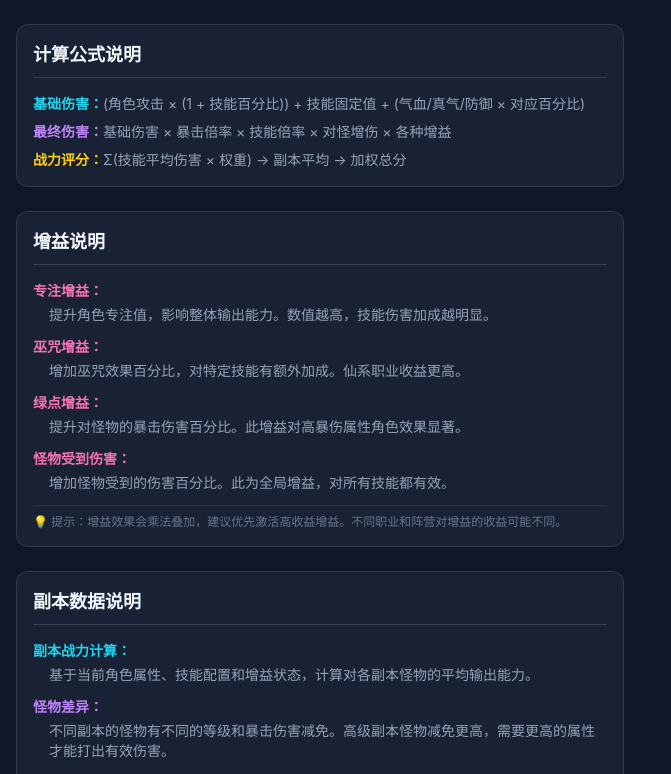
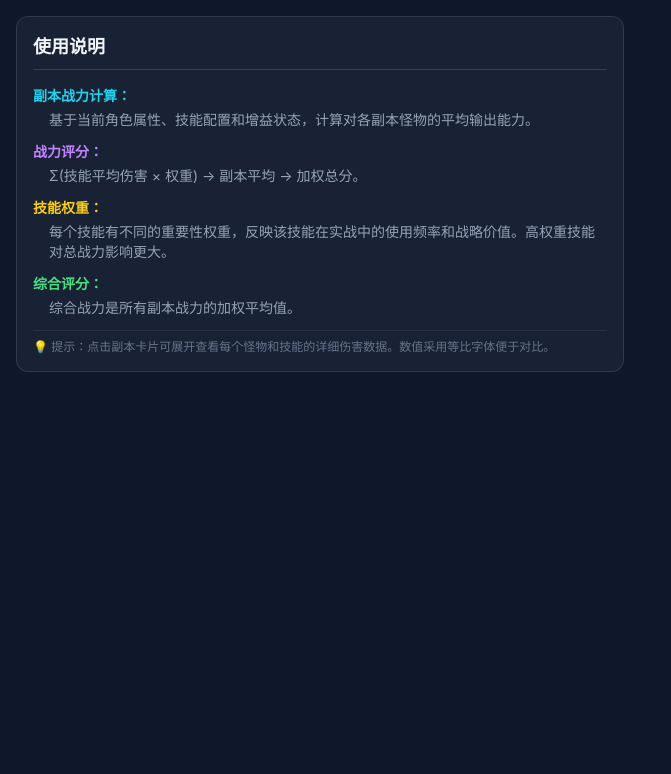
Before and after one commit to myonlystarWang/new_zx_calc, a React app in the folder web_app/: page / in a window 1280 px wide. Shown: the part 2266-3040 px from the top of the page, without its empty margins (0-671 px from the left). After the commit the page ends 2718 px from the top, so only its background shows below. Built offline with nearby package versions, Linux system fonts and the light colour scheme; the HTML template or start-up script is replaced by a standard one.

Commit message:
修改角色属性字体和评分徽章数值范围，修改使用说明

```diff
--- a/web_app/src/components/business/AttributePanel.tsx
+++ b/web_app/src/components/business/AttributePanel.tsx
@@ -106,25 +106,25 @@ export const AttributePanel: React.FC<AttributePanelProps> = ({ attributes, onCh
             </Card>
 
             {/* Formula Description */}
-            <Card title="计算公式说明" className="bg-slate-800/50">
+            {/* <Card title="计算公式说明" className="bg-slate-800/50">
                 <div className="text-sm text-slate-400 space-y-2">
                     <div>
                         <strong className="text-cyan-400">基础伤害：</strong>
-                        (角色攻击 × (1 + 技能百分比)) + 技能固定值 + (气血/真气/防御 × 对应百分比)
+                        (角色攻击 × (1 + 技能攻击百分比)) + 技能攻击固定值 + (气血/真气/防御 × 技能对应百分比)
                     </div>
                     <div>
                         <strong className="text-purple-400">最终伤害：</strong>
-                        基础伤害 × 暴击倍率 × 技能倍率 × 对怪增伤 × 各种增益
+                        基础伤害 × 暴伤增益 × 对怪增益 × 伤害增加增益 × 专注增益 × 怪物受到伤害增益 × 巫咒增益
                     </div>
                     <div>
                         <strong className="text-yellow-400">战力评分：</strong>
                         Σ(技能平均伤害 × 权重) → 副本平均 → 加权总分
                     </div>
                 </div>
-            </Card>
+            </Card> */}
 
             {/* Buff Explanation */}
-            <Card title="增益说明" className="bg-slate-800/50">
+            {/* <Card title="增益说明" className="bg-slate-800/50">
                 <div className="text-sm text-slate-400 space-y-3">
                     <div>
                         <strong className="text-pink-400">专注增益：</strong>
@@ -148,18 +148,19 @@ export const AttributePanel: React.FC<AttributePanelProps> = ({ attributes, onCh
                         </p>
                     </div>
                 </div>
-            </Card>
+            </Card> */}
 
             {/* Dungeon Data Explanation */}
-            <Card title="副本数据说明" className="bg-slate-800/50">
+            <Card title="使用说明" className="bg-slate-800/50">
                 <div className="text-sm text-slate-400 space-y-3">
                     <div>
                         <strong className="text-cyan-400">副本战力计算：</strong>
                         <p className="mt-1 ml-4">基于当前角色属性、技能配置和增益状态，计算对各副本怪物的平均输出能力。</p>
                     </div>
                     <div>
-                        <strong className="text-purple-400">怪物差异：</strong>
-                        <p className="mt-1 ml-4">不同副本的怪物有不同的等级和暴击伤害减免。高级副本怪物减免更高，需要更高的属性才能打出有效伤害。</p>
+                        <strong className="text-purple-400">战力评分：</strong>
+                        {/* <p className="mt-1 ml-4">不同副本的怪物有不同的暴击伤害减免。高级副本怪物减免更高，需要更高的属性才能打出有效伤害。</p> */}
+                        <p className="mt-1 ml-4">Σ(技能平均伤害 × 权重) → 副本平均 → 加权总分。</p>
                     </div>
                     <div>
                         <strong className="text-yellow-400">技能权重：</strong>
@@ -167,7 +168,8 @@ export const AttributePanel: React.FC<AttributePanelProps> = ({ attributes, onCh
                     </div>
                     <div>
                         <strong className="text-green-400">综合评分：</strong>
-                        <p className="mt-1 ml-4">综合战力是所有副本战力的加权平均值。评级标准：SSS(50万+) &gt; SS(30万+) &gt; S(10万+) &gt; A(5万+) &gt; B(1万+) &gt; C</p>
+                        <p className="mt-1 ml-4">综合战力是所有副本战力的加权平均值。</p>
+                        {/* 评级标准：SSS(50万+) &gt; SS(30万+) &gt; S(10万+) &gt; A(5万+) &gt; B(1万+) &gt; C */}
                     </div>
                     <div className="pt-2 border-t border-slate-700/50">
                         <p className="text-xs text-slate-500">
--- a/web_app/src/components/business/AttributeRadarChart.tsx
+++ b/web_app/src/components/business/AttributeRadarChart.tsx
@@ -9,7 +9,8 @@ interface AttributeRadarChartProps {
 export const AttributeRadarChart: React.FC<AttributeRadarChartProps> = ({ attributes }) => {
     // 定义每个属性的颜色
     const attributeColors = {
-        '攻击': '#06b6d4', // cyan
+        // '攻击': '#06b6d4', // cyan
+        '攻击': '#a855f7', // purple
         '防御': '#10b981', // emerald
         '气血': '#ef4444', // red
         '真气': '#3b82f6', // blue
--- a/web_app/src/components/business/ResultSection.tsx
+++ b/web_app/src/components/business/ResultSection.tsx
@@ -10,7 +10,7 @@ import clsx from 'clsx';
 const RANK_CONFIGS = [
     {
         Rank: 'SSS',
-        MinPower: 500000,
+        MinPower: 500000000,
         Color: 'bg-yellow-500/5',
         Shadow: 'shadow-[0_0_20px_rgba(250,204,21,0.6),inset_0_0_10px_rgba(250,204,21,0.1)]',
         Border: 'border-2 border-yellow-400',
@@ -19,7 +19,7 @@ const RANK_CONFIGS = [
     },
     {
         Rank: 'SS',
-        MinPower: 300000,
+        MinPower: 100000000,
         Color: 'bg-purple-500/5',
         Shadow: 'shadow-[0_0_20px_rgba(168,85,247,0.6),inset_0_0_10px_rgba(168,85,247,0.1)]',
         Border: 'border-2 border-purple-500',
@@ -28,7 +28,7 @@ const RANK_CONFIGS = [
     },
     {
         Rank: 'S',
-        MinPower: 100000,
+        MinPower: 10000000,
         Color: 'bg-red-500/5',
         Shadow: 'shadow-[0_0_15px_rgba(239,68,68,0.6),inset_0_0_10px_rgba(239,68,68,0.1)]',
         Border: 'border-2 border-red-500',
@@ -37,7 +37,7 @@ const RANK_CONFIGS = [
     },
     {
         Rank: 'A',
-        MinPower: 50000,
+        MinPower: 1000000,
         Color: 'bg-cyan-500/5',
         Shadow: 'shadow-[0_0_15px_rgba(34,211,238,0.6),inset_0_0_10px_rgba(34,211,238,0.1)]',
         Border: 'border-2 border-cyan-400',
@@ -46,7 +46,7 @@ const RANK_CONFIGS = [
     },
     {
         Rank: 'B',
-        MinPower: 10000,
+        MinPower: 100000,
         Color: 'bg-emerald-500/5',
         Shadow: 'shadow-[0_0_10px_rgba(52,211,153,0.5),inset_0_0_5px_rgba(52,211,153,0.1)]',
         Border: 'border-2 border-emerald-400',
--- a/web_app/src/components/ui/AttributeCard.tsx
+++ b/web_app/src/components/ui/AttributeCard.tsx
@@ -51,7 +51,7 @@ export const AttributeCard: React.FC<AttributeCardProps> = ({
                 min={min}
                 max={max}
                 step={step}
-                className="bg-transparent text-2xl font-black text-white w-full text-center focus:outline-none focus:text-cyan-400 transition-colors py-1"
+                className="bg-transparent text-xl font-black text-white w-full text-center focus:outline-none focus:text-cyan-400 transition-colors py-1"
                 style={{ fontVariantNumeric: 'tabular-nums' }}
             />
 
```
Also changed, not shown: web_app/public/game_data/rank_config.json (+5 -5 lines).
